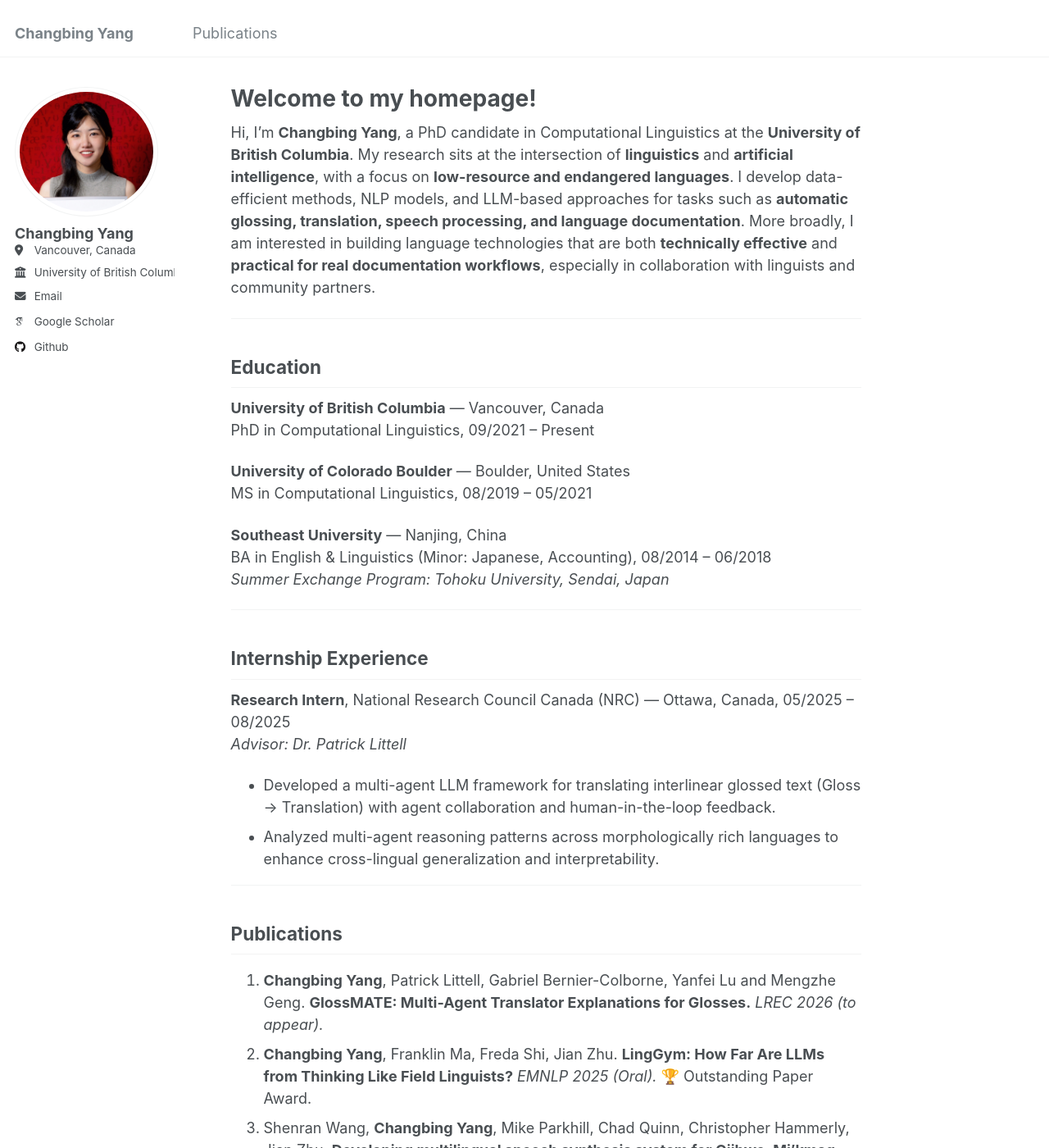
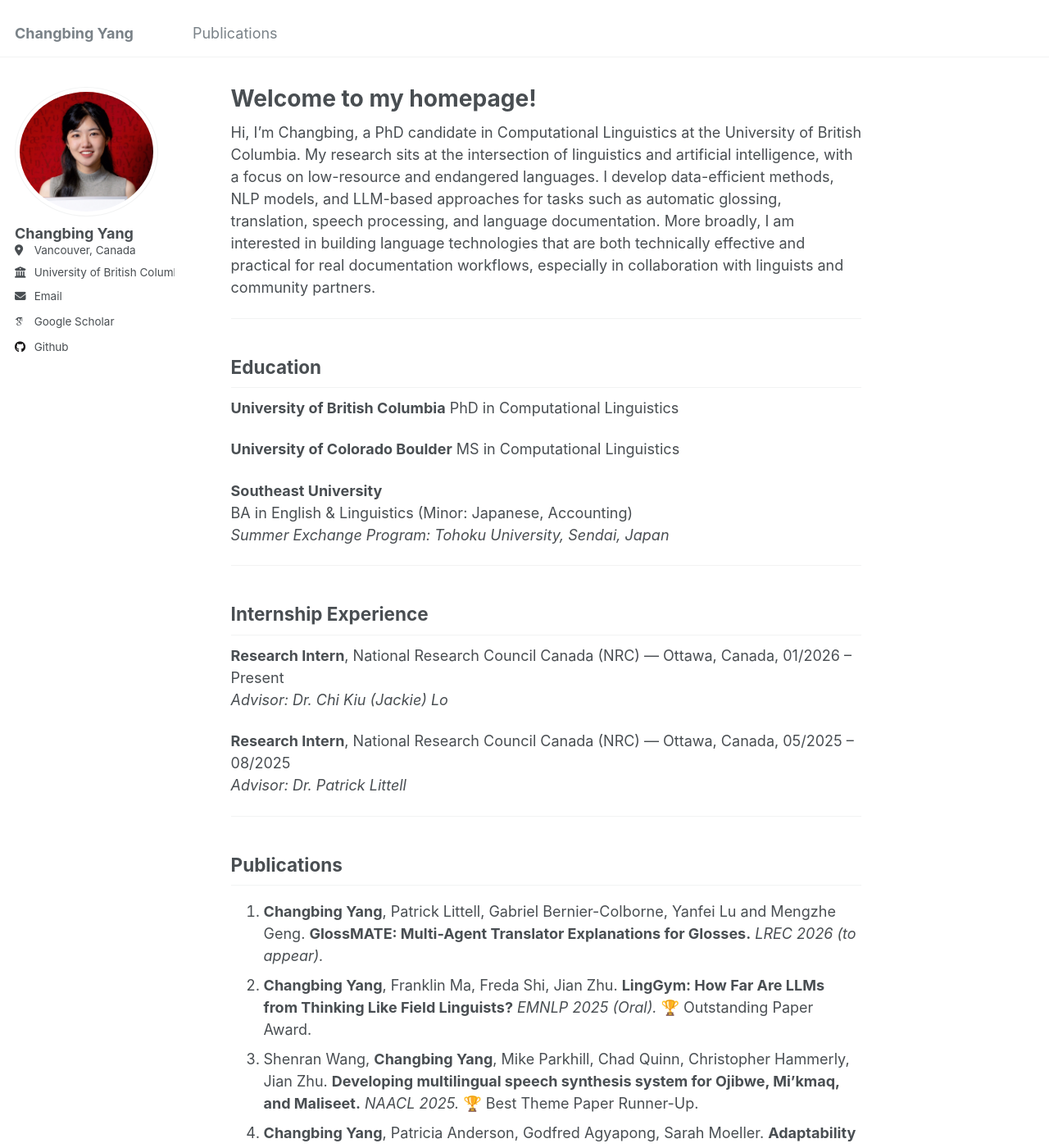
Before and after one commit to changbingY/changbingY.github.io, a Jekyll site: the page built from _pages/about.md, in a window 1280 px wide and 1400 px high. Shown: the whole window at 82% size. Built offline with Jekyll 4.4.1, drawn with Linux system fonts in a browser that asks for light colours; some web fonts are replaced.

Commit message:
Update about.md

```diff
--- a/_pages/about.md
+++ b/_pages/about.md
@@ -7,32 +7,33 @@ redirect_from:
   - /about.html
 ---
 
-Hi, I'm **Changbing Yang**, a PhD candidate in Computational Linguistics at the **University of British Columbia**.
-My research sits at the intersection of **linguistics** and **artificial intelligence**, with a focus on **low-resource and endangered languages**. I develop data-efficient methods, NLP models, and LLM-based approaches for tasks such as **automatic glossing, translation, speech processing, and language documentation**.
-More broadly, I am interested in building language technologies that are both **technically effective** and **practical for real documentation workflows**, especially in collaboration with linguists and community partners.
+Hi, I'm Changbing, a PhD candidate in Computational Linguistics at the University of British Columbia.
+My research sits at the intersection of linguistics and artificial intelligence, with a focus on low-resource and endangered languages. I develop data-efficient methods, NLP models, and LLM-based approaches for tasks such as automatic glossing, translation, speech processing, and language documentation.
+More broadly, I am interested in building language technologies that are both technically effective and practical for real documentation workflows, especially in collaboration with linguists and community partners.
 
 ---
 
 ## Education
 
-**University of British Columbia** — Vancouver, Canada
-PhD in Computational Linguistics, 09/2021 – Present
+**University of British Columbia**
+PhD in Computational Linguistics
 
-**University of Colorado Boulder** — Boulder, United States
-MS in Computational Linguistics, 08/2019 – 05/2021
+**University of Colorado Boulder**
+MS in Computational Linguistics
 
-**Southeast University** — Nanjing, China
-BA in English & Linguistics (Minor: Japanese, Accounting), 08/2014 – 06/2018
+**Southeast University**
+BA in English & Linguistics (Minor: Japanese, Accounting)
 *Summer Exchange Program: Tohoku University, Sendai, Japan*
 
 ---
 
 ## Internship Experience
 
+**Research Intern**, National Research Council Canada (NRC) — Ottawa, Canada, 01/2026 – Present
+*Advisor: Dr. Chi Kiu (Jackie) Lo*
+
 **Research Intern**, National Research Council Canada (NRC) — Ottawa, Canada, 05/2025 – 08/2025
 *Advisor: Dr. Patrick Littell*
-- Developed a multi-agent LLM framework for translating interlinear glossed text (Gloss → Translation) with agent collaboration and human-in-the-loop feedback.
-- Analyzed multi-agent reasoning patterns across morphologically rich languages to enhance cross-lingual generalization and interpretability.
 
 ---
 
```
